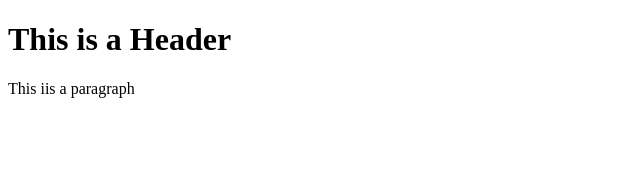
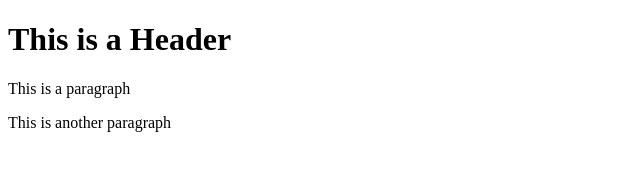
Before and after one commit to Jayphill09/git-test, a plain HTML site: page index.html in a window 1280 px wide. Shown: the whole page, without its empty margins (0-640 px from the left). Drawn offline with Linux system fonts and the light colour scheme.

Commit message:
Third commit

```diff
--- a/index.html
+++ b/index.html
@@ -2,6 +2,7 @@
 <html>
       <body>
         <h1>This is a Header</h1>
-        <p>This iis a paragraph</p>
+        <p>This is a paragraph</p>
+        <p> This is another paragraph</p>
       </body>
 </html>
```
